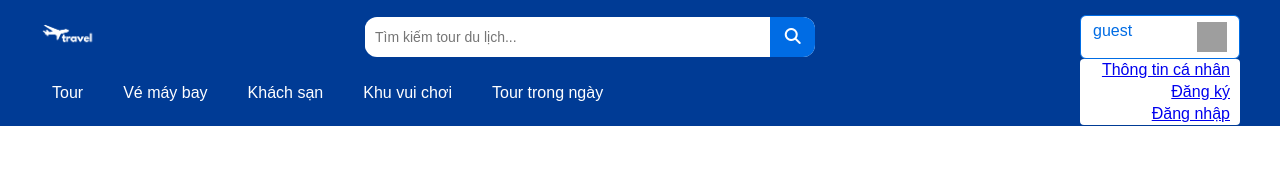
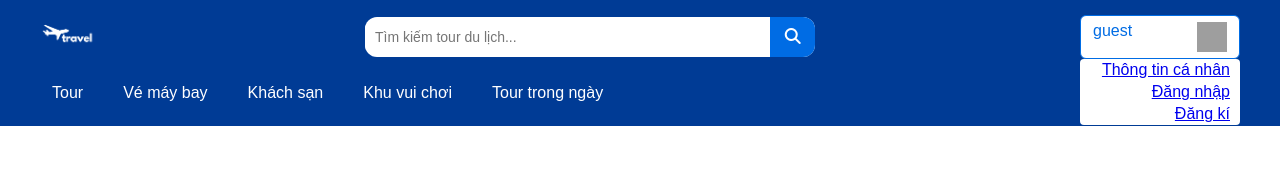
Before and after one commit to 23130288/fe_ck, a React (Vite) app: page /login in a window 1280 px wide. Both pictures are taken after a click on the button "guest". Shown: the top 173 px of the page. Built offline with nearby package versions, Linux system fonts and the light colour scheme; grey boxes are pictures that could not be loaded.

Commit message:
thêm tính năng đăng xuất vào userMenu

```diff
--- a/src/components/shareStuffs/UserMenu.tsx
+++ b/src/components/shareStuffs/UserMenu.tsx
@@ -3,7 +3,11 @@ import '../../css/shareStuffs/UserMenu.css'
 import { useState } from "react";
 
 const placeholder = 'https://encrypted-tbn0.gstatic.com/images?q=tbn:ANd9GcQmZrR7J3V2oTFiaOOa6LDTn-Y_mu4lNOsyzQe5wflwCA&s=10'
-
+const logout = () => {
+    sessionStorage.removeItem("token");
+    sessionStorage.removeItem("userInfo");
+    window.location.href = "/";
+}
 export default function UserMenu() {
     const [isOpen, setIsOpen] = useState(false);
     const user = JSON.parse(sessionStorage.getItem("userInfo") || "null");
@@ -12,13 +16,18 @@ export default function UserMenu() {
         <div className="user-menu">
             <button className="dropdown" onClick={() => setIsOpen(!isOpen)}>
                 <div>{(user != null) ? user.username : 'guest'}</div>
-                <img src={(user != null) ? user.avatar : placeholder}  className="avatar" />
+                <img src={(user != null) ? user.avatar : placeholder} className="avatar" />
             </button>
             {isOpen && (
                 <div className="dropdown-menu">
                     <Link to="/user?type=info" className='dropdown-content'>Thông tin cá nhân</Link>
-                    <Link to="register" className='dropdown-content'>Đăng ký</Link>
-                    <Link to="login" className='dropdown-content'>Đăng nhập</Link>
+                    {user == null && <>
+                        <Link to="login" className='dropdown-content'>Đăng nhập</Link>
+                        <Link to="register" className='dropdown-content'>Đăng kí</Link>
+                    </>}
+                    {user != null &&
+                        <Link to="" className='dropdown-content' onClick={logout}>Đăng xuất</Link>
+                    }
                 </div>
             )}
         </div>
```
Also changed, not shown: src/json/usersInfo.json (+1 -1 lines).
